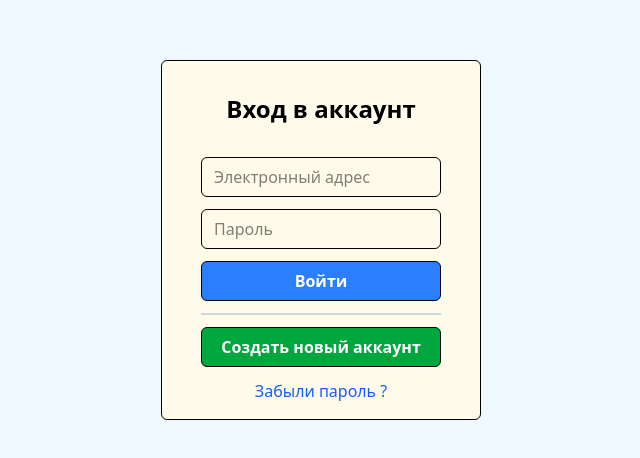
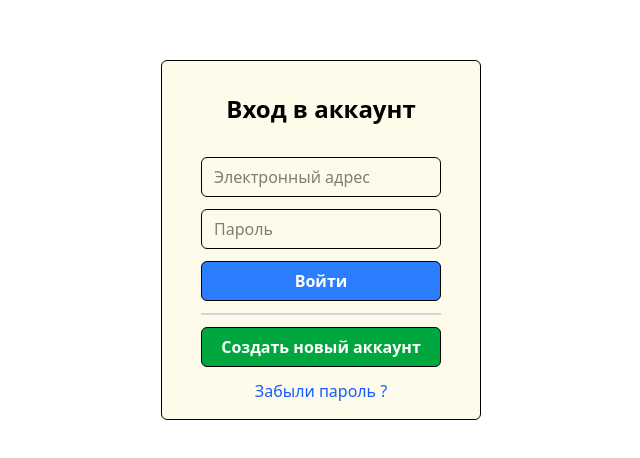
Before and after one commit to ssaannzzhhiikk/chat-app, a React (Vite) app: page / in a window 1280 px wide. Shown: the part 160-618 px from the top of the page, without its empty margins (319-959 px from the left). Built offline with nearby package versions, Linux system fonts and the light colour scheme; no server answers.

Commit message:
fixed styling

```diff
--- a/src/index.css
+++ b/src/index.css
@@ -1,8 +1,6 @@
 @import "tailwindcss";
 
-:root {
-    background-color: aliceblue;
-}
+
 html, body, #root {
   height: 100%;
   margin: 0;
```
